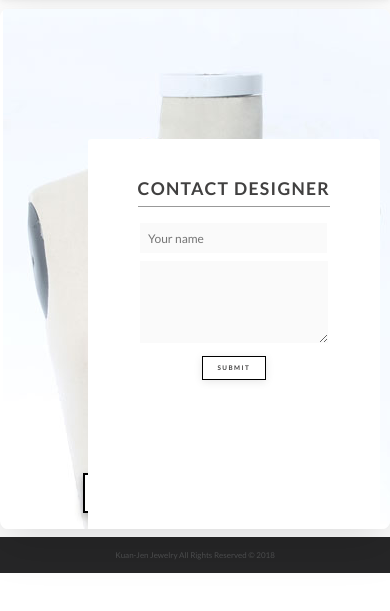
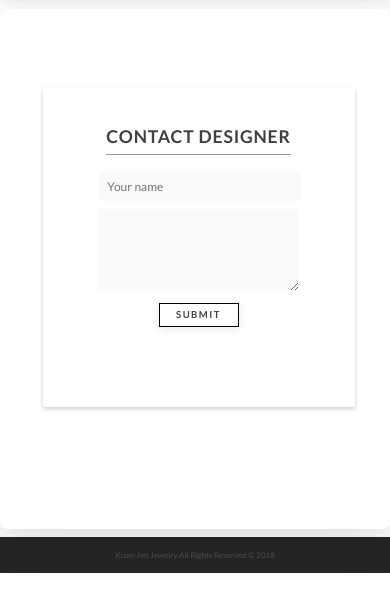
Before and after one commit to jerrychiu0863/artist_web, a website: page contact.html in a window 390 px wide. Shown: the part 53-664 px from the top of the page. Drawn offline with nearby package versions, Linux system fonts and the light colour scheme.

Commit message:
edited contact RWD

```diff
--- a/sass/base/_typography.scss
+++ b/sass/base/_typography.scss
@@ -17,7 +17,7 @@ h2 {
     text-transform: uppercase;
     font-weight: bold;
     font-size: 2.5rem;
-    letter-spacing: .3rem;
+    letter-spacing: .1rem;
     display: block;
     padding: 1rem 0;
     color: $color-font
--- a/sass/components/_button.scss
+++ b/sass/components/_button.scss
@@ -83,6 +83,8 @@
     box-shadow: 0 .5rem 1rem rgba($color-black, .3);
     transition: all .2s;
 
+
+
     &:link,
     &:visited {
         text-transform: uppercase;
@@ -122,6 +124,11 @@
     box-shadow: 0 .2rem 1rem rgba($color-black, .1);
     transition: all .2s;
 
+    @include respond(phone) {
+        font-size: 1.2rem;
+        width: 10rem;
+    }
+
     &:link,
     &:visited {
         text-transform: uppercase;
--- a/sass/components/_form.scss
+++ b/sass/components/_form.scss
@@ -20,9 +20,18 @@
         }
 
         @include respond(tab-port) {
-             margin: 0 0 1rem 5rem;
+             margin: 0 0 1rem 8rem;
              width: 70%;
+        }
 
+        @include respond(phone) {
+             margin: 0 0 1rem 7.5rem;
+             width: 70%;
+        }
+
+        @include respond(iphone7-plus) {
+             margin: 0 0 1rem 5.6rem;
+             width: 70%;
         }
 
         &:focus {
--- a/sass/pages/_contact.scss
+++ b/sass/pages/_contact.scss
@@ -10,15 +10,28 @@
         box-shadow: 0 1.5rem 6rem rgba($color-black, .15);
         border-radius: 1rem;
         overflow: hidden;
+
+
     }
 
 
     &--left {
         position: relative;
         width: 40rem;
-        background-color: $color-grey-light;
         height: 100%;
         margin-left: -1.5rem;
+
+        @include respond(phone) {
+             display: none;
+        }
+
+        & img {
+
+            @include respond(tab-land) {
+              width: 40rem;
+              height: 100%;
+            }
+        }
 
     }
 
@@ -47,6 +60,7 @@
 
         @include respond(tab-port) {
              padding: 2.2rem;
+             width: 320px;
 
         }
 
@@ -92,8 +106,8 @@
 
     &--right {
         width: 50%;
-        height: 32rem;
-        background-color: #fff;
+
+        //background-color: #fff;
         //border: .5px solid $color-grey-light;
         border-radius: 3px;
         position: absolute;
@@ -110,7 +124,7 @@
         }
 
         @media screen and (max-width:992px) {
-            right: 1.8%;
+            right: 5%;
             height: 50rem;
             width: 36.5rem;
             box-shadow: none;
@@ -118,10 +132,20 @@
         }
 
         @include respond(tab-port) {
-            right: 2.6%;
+            margin-right: -6rem;
             height: 50rem;
-            width: 36.5rem;
+            width: 60%;
             box-shadow: none;
+            border: none;
+        }
+
+        @include respond(phone) {
+            background-color: #fff;
+            margin-right: 2rem;
+            top: 15%;
+            width: 80%;
+            height: 40rem;
+            box-shadow: 0 2px 4px rgba($color-black, .2);
             border: none;
         }
     }
@@ -133,7 +157,7 @@
          @include respond(tab-port) {
             font-size: 2.2rem;
              margin-bottom: 2rem;
-             letter-spacing: 1.3px;
+             letter-spacing: .8px;
         }
     }
 
```
Also changed, not shown: css/style.css.
